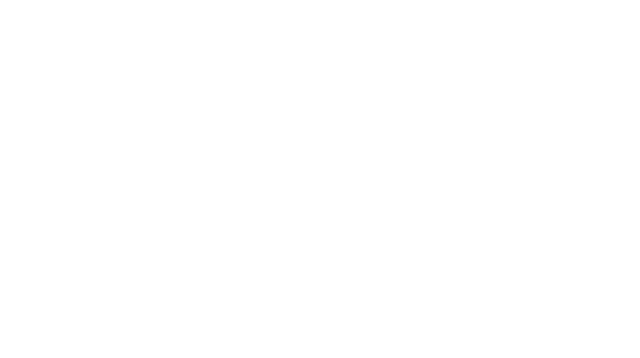
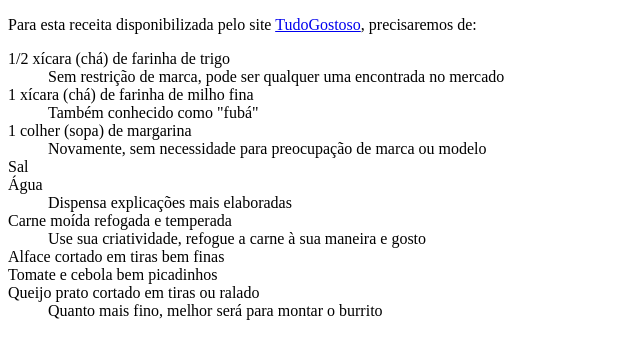
Before and after one commit to ufjf-dcc121/dcc121-2021-1er-atv3-FelipeTerrana, a plain HTML site: page receita-tudogostoso.html in a window 1280 px wide. Shown: the whole page, without its empty margins (0-640 px from the left). Drawn offline with Linux system fonts and the light colour scheme.

Commit message:
Listar ingredientes através de uma Description List (<dl>)

```diff
--- a/receita-tudogostoso.html
+++ b/receita-tudogostoso.html
@@ -7,6 +7,58 @@
     </head>
 
     <body>
+        <p>
+            Para esta receita disponibilizada pelo site
+            <a href="https://www.tudogostoso.com.br/receita/43042-burritos.html">TudoGostoso</a>,
+            precisaremos de:
+        </p>
 
+        <dl>
+            <div>
+                <dt>1/2 xícara (chá) de farinha de trigo</dt>
+                <dd>
+                    Sem restrição de marca, pode ser qualquer uma encontrada no
+                    mercado
+                </dd>
+            </div>
+
+            <div>
+                <dt>1 xícara (chá) de farinha de milho fina</dt>
+                <dd>
+                    Também conhecido como "fubá"
+                </dd>
+            </div>
+
+            <div>
+                <dt>1 colher (sopa) de margarina</dt>
+                <dd>
+                    Novamente, sem necessidade para preocupação de marca ou modelo
+                </dd>
+            </div>
+
+            <div>
+                <dt>Sal</dt>
+                <dt>Água</dt>
+                <dd>
+                    Dispensa explicações mais elaboradas
+                </dd>
+            </div>
+
+            <div>
+                <dt>Carne moída refogada e temperada</dt>
+                <dd>
+                    Use sua criatividade, refogue a carne à sua maneira e gosto
+                </dd>
+            </div>
+
+            <div>
+                <dt>Alface cortado em tiras bem finas</dt>
+                <dt>Tomate e cebola bem picadinhos</dt>
+                <dt>Queijo prato cortado em tiras ou ralado</dt>
+                <dd>
+                    Quanto mais fino, melhor será para montar o burrito
+                </dd>
+            </div>
+        </dl>
     </body>
 </html>
```
